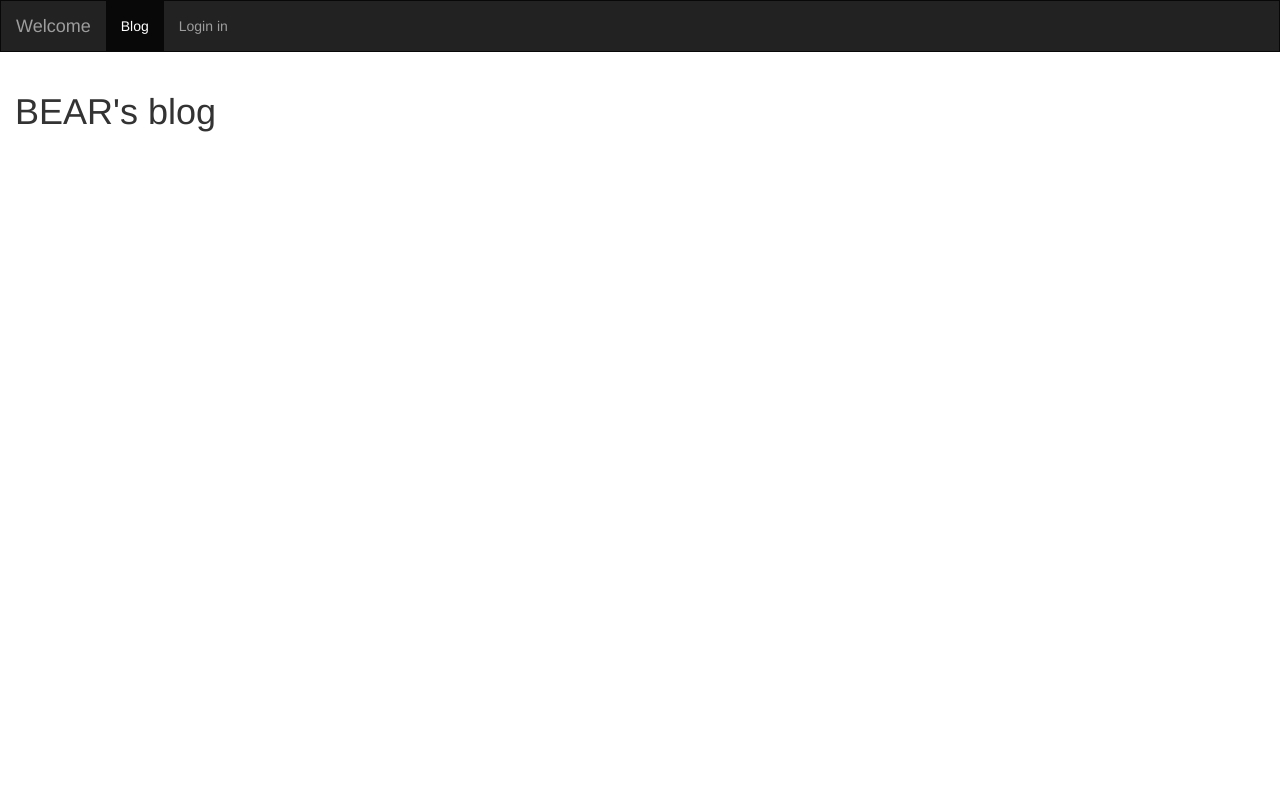
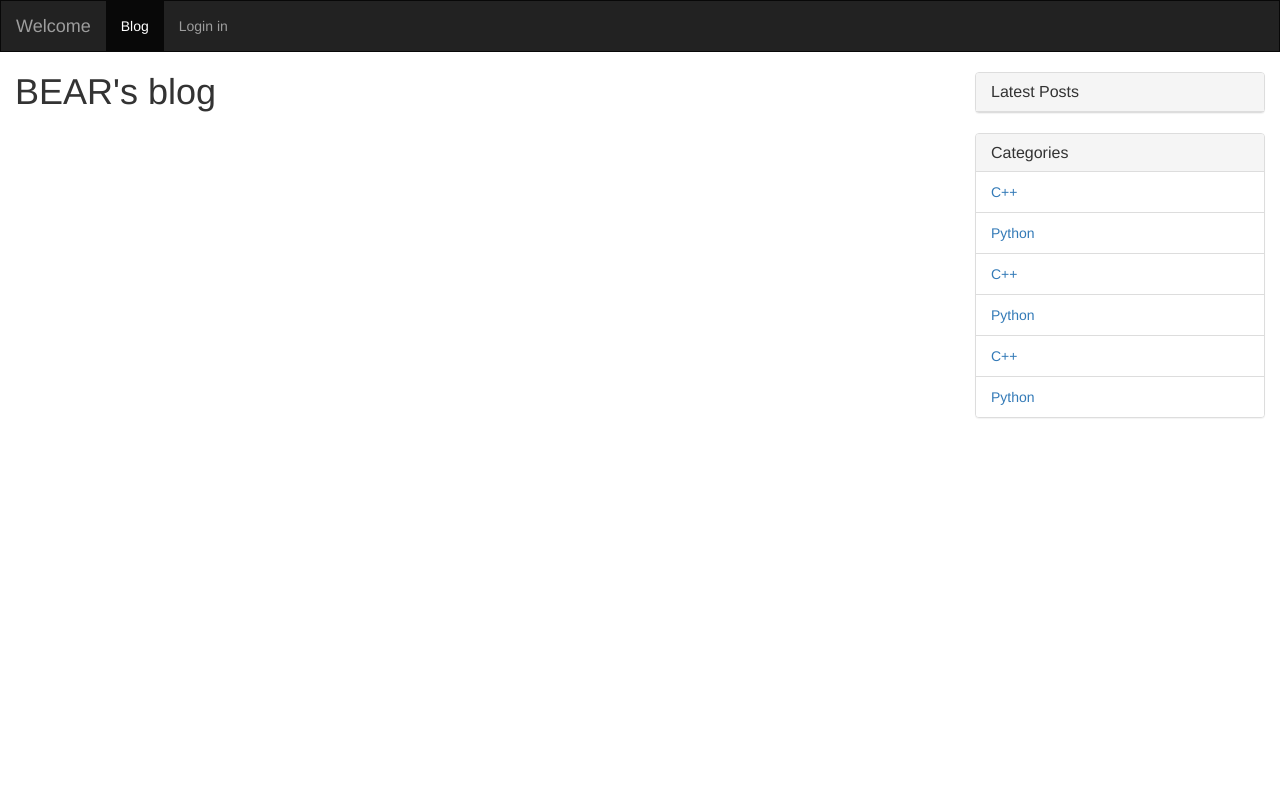
Before and after one commit to bearicc/004, a Django app: page / in a window 1280 px wide. Run offline with Django 3.2, Linux system fonts and the light colour scheme; data that the repository does not hold is empty; some libraries are stand-ins or nearby versions.

Commit message:
update index style

```diff
--- a/blog/templates/blog/post_list.html
+++ b/blog/templates/blog/post_list.html
@@ -30,22 +30,50 @@
         </div><!-- /.navbar-collapse -->
       </div><!-- /.container-fluid -->
     </nav>
+
     <div class="container-fluid">
         <div class="row">
-            <div class="col-md-12"><h1>BEAR's blog</h1></div>
-        </div><!-- row -->
-        {% for post in posts %}
-        <div class="row">
-            <div class="col-md-6">
+            <div class="col-md-9" id="blog">
+                <h1>BEAR's blog</h1>
+                {% for post in posts %}
                 <div class="post">
                     <h2><a href="">{{ post.title }}</a></h2>
                     <p style="color:blue">Published: {{ post.published_date }}</p>
                     <p>{{ post.text|linebreaks }}</p>
                 </div>
+                {% endfor %}
             </div>
-        </div>
-        {% endfor %}
-    </div>
+<!-- ============================== siderbar ============================== -->
+            <div class="col-md-3" id="sidebar">
+                <div class="panel panel-default">
+                    <div class="panel-heading">
+                        <h4 class="panel-title">Latest Posts</h4>
+                    </div>
+                    <ul class="list-group">
+                    {% for post in posts %}
+                    <li class="list-group-item"><a href="#">{{ post.title }}</a></li>
+                    {% endfor %}
+                    </ul>
+                </div>
+
+                <div class="panel panel-default">
+                    <div class="panel-heading">
+                        <h4 class="panel-title">Categories</h4>
+                    </div>
+                    <ul class="list-group">
+                        <li class="list-group-item"><a href="#">C++</a></li>
+                        <li class="list-group-item"><a href="#">Python</a></li>
+                        <li class="list-group-item"><a href="#">C++</a></li>
+                        <li class="list-group-item"><a href="#">Python</a></li>
+                        <li class="list-group-item"><a href="#">C++</a></li>
+                        <li class="list-group-item"><a href="#">Python</a></li>
+                    </ul>
+                </div>
+            </div>
+<!-- ============================== siderbar ============================== -->
+        </div><!-- row -->
+    </div><!-- container-fluid -->
+
     <!-- JavaScript -->
     <script src="https://code.jquery.com/jquery-2.1.3.min.js"></script>
     <script src="https://maxcdn.bootstrapcdn.com/bootstrap/3.3.4/js/bootstrap.min.js"></script>
--- a/static/css/index.css
+++ b/static/css/index.css
@@ -1,5 +1,14 @@
+html, body, #siderbar {
+    height: 100%;
+    min-height: 100%;
+}
+
 .navbar {
     border-radius: 0;
+}
+
+#blog h1 {
+    margin-top: 0;
 }
 
 .post {
```
